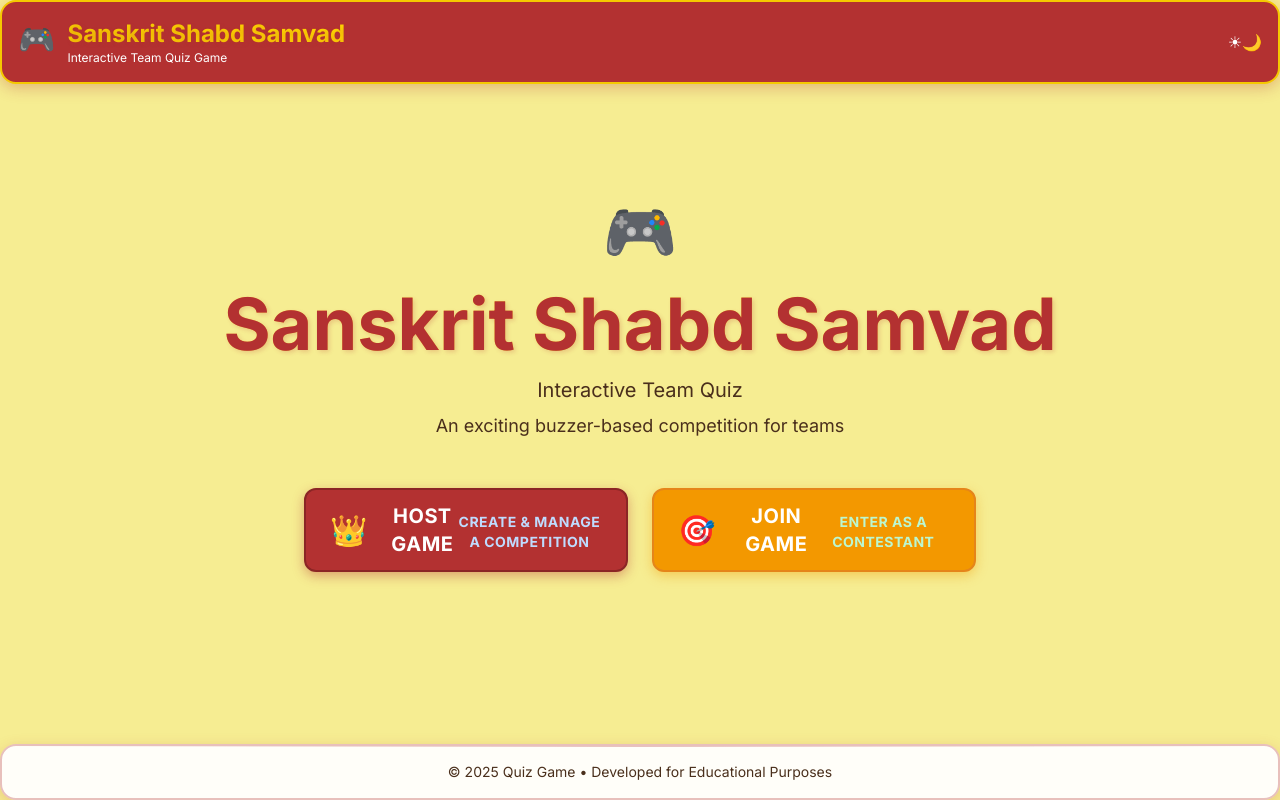
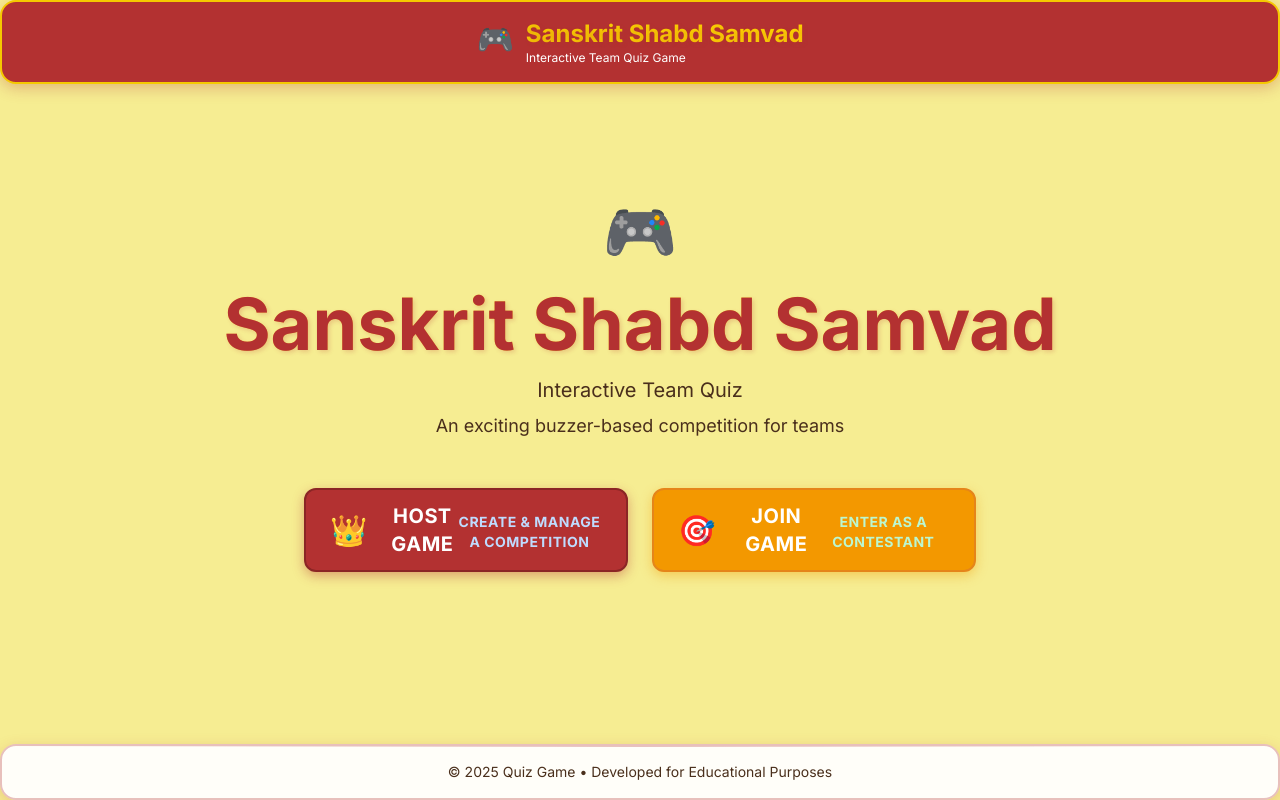
Before and after one commit to SomyaDwivedi/sanskrit-game-client, a React (Create React App) app in the folder frontend/: page / in a window 1280 px wide. Built offline with nearby package versions, Linux system fonts and the light colour scheme.

Commit message:
refactor: remove theme management and game code display from Header component for simplification

```diff
--- a/frontend/src/components/layout/Header.tsx
+++ b/frontend/src/components/layout/Header.tsx
@@ -1,4 +1,4 @@
-import React, { useState, useEffect } from "react";
+import React from "react";
 import Logo from "../common/Logo";
 
 interface HeaderProps {
@@ -6,94 +6,11 @@ interface HeaderProps {
   timer?: string;
 }
 
-// Custom hook for theme management
-const useTheme = () => {
-  const [theme, setTheme] = useState(() => {
-    if (typeof window === "undefined") return "dark";
-
-    const stored = localStorage.getItem("theme");
-    if (stored) return stored;
-
-    return window.matchMedia("(prefers-color-scheme: light)").matches
-      ? "light"
-      : "dark";
-  });
-
-  useEffect(() => {
-    const root = document.documentElement;
-
-    if (theme === "light") {
-      root.setAttribute("data-theme", "light");
-      localStorage.setItem("theme", "light");
-    } else {
-      root.removeAttribute("data-theme");
-      localStorage.removeItem("theme");
-    }
-  }, [theme]);
-
-  useEffect(() => {
-    // Listen for system theme changes
-    const mediaQuery = window.matchMedia("(prefers-color-scheme: light)");
-    const handleChange = (e: MediaQueryListEvent) => {
-      if (!localStorage.getItem("theme")) {
-        setTheme(e.matches ? "light" : "dark");
-      }
-    };
-
-    mediaQuery.addEventListener("change", handleChange);
-    return () => mediaQuery.removeEventListener("change", handleChange);
-  }, []);
-
-  const toggleTheme = () => {
-    setTheme((prevTheme) => (prevTheme === "light" ? "dark" : "light"));
-  };
-
-  return { theme, toggleTheme };
-};
-
-// Theme Toggle Component
-const ThemeToggle: React.FC = () => {
-  const { theme, toggleTheme } = useTheme();
-
-  return (
-    <button
-      onClick={toggleTheme}
-      className="theme-toggle"
-      aria-label={`Switch to ${theme === "light" ? "dark" : "light"} mode`}
-      title={`Switch to ${theme === "light" ? "dark" : "light"} mode`}
-    >
-      <span className="theme-toggle-icon sun-icon">☀</span>
-      <span className="theme-toggle-icon moon-icon">🌙</span>
-    </button>
-  );
-};
-
 const Header: React.FC<HeaderProps> = ({ gameCode, timer }) => {
   return (
     <header className="glass-card header-card p-4 mb-6 sticky top-0 z-50 backdrop-blur-md">
-      <div className="container mx-auto flex justify-between items-center">
+      <div className="container mx-auto flex justify-center items-center">
         <Logo />
-
-        {gameCode && (
-          <div className="text-center">
-            <div className="text-sm opacity-80">Game Code</div>
-            <div className="text-2xl font-mono font-bold gradient-text-primary">
-              {gameCode}
-            </div>
-          </div>
-        )}
-
-        <div className="flex items-center gap-4">
-          {timer && (
-            <div className="timer-display">
-              <span className="text-sm opacity-80">Time</span>
-              <span className="text-xl font-bold ml-2">{timer}</span>
-            </div>
-          )}
-
-          {/* Theme Toggle Switch */}
-          <ThemeToggle />
-        </div>
       </div>
     </header>
   );
```
